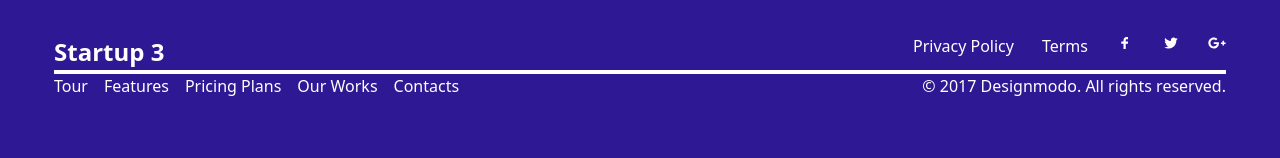
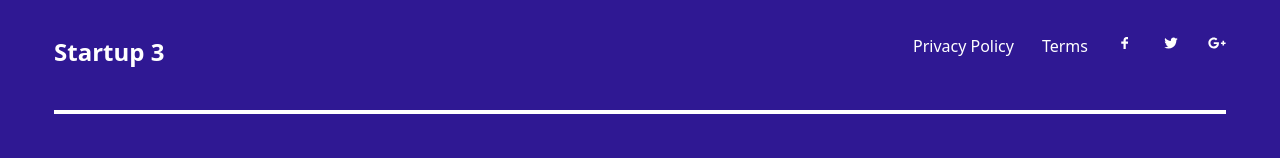
Before and after one commit to karan2782/bluparrot-frontend, a React (Vite) app: page / in a window 1280 px wide. Shown: the part 3178-3336 px from the top of the page. Built offline with nearby package versions, Linux system fonts and the light colour scheme.

Commit message:
added margin

```diff
--- a/src/page/FooterPage.jsx
+++ b/src/page/FooterPage.jsx
@@ -6,7 +6,7 @@ function FooterPage() {
   return (
     <div className='py-[70px] px-[54px] bg-[#2F1893] text-[#ffffff]' >
       <UpperFooter />
-      <div className='h-[2px] border-2 border-[#ffffff]' ></div>
+      <div className='h-[2px] border-2 border-[#ffffff] my-[40px]'  ></div>
       <LowerFooter />
     </div>
   )
```
